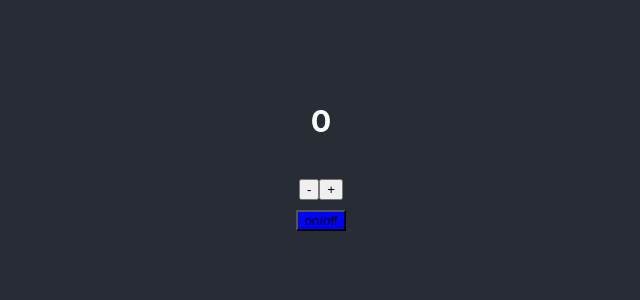
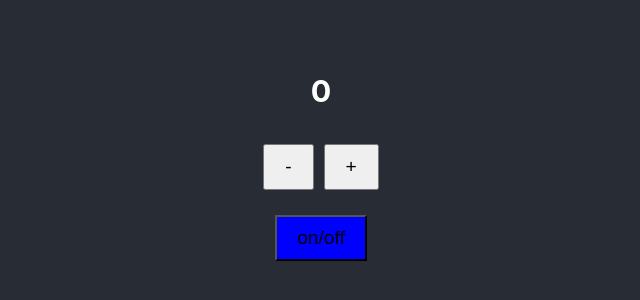
Before and after one commit to hjoo830/TDD-counter, a React (Create React App) app: page / in a window 1280 px wide. Shown: the part 248-548 px from the top of the page, without its empty margins (319-959 px from the left). Built offline with nearby package versions, Linux system fonts and the light colour scheme.

Commit message:
💄 Design: Add CSS styling for +, -, and on/off buttons

```diff
--- a/src/App.css
+++ b/src/App.css
@@ -32,7 +32,23 @@
   from {
     transform: rotate(0deg);
   }
+
   to {
     transform: rotate(360deg);
   }
 }
+
+/* -, + 버튼 */
+button[data-testid="minus-button"],
+button[data-testid="plus-button"] {
+  padding: 10px 20px;
+  font-size: 1.2rem;
+  margin: 5px;
+}
+
+/* on/off 버튼 */
+button[data-testid="on/off-button"] {
+  padding: 10px 20px;
+  font-size: 1.2rem;
+  margin-top: 20px;
+}
```
